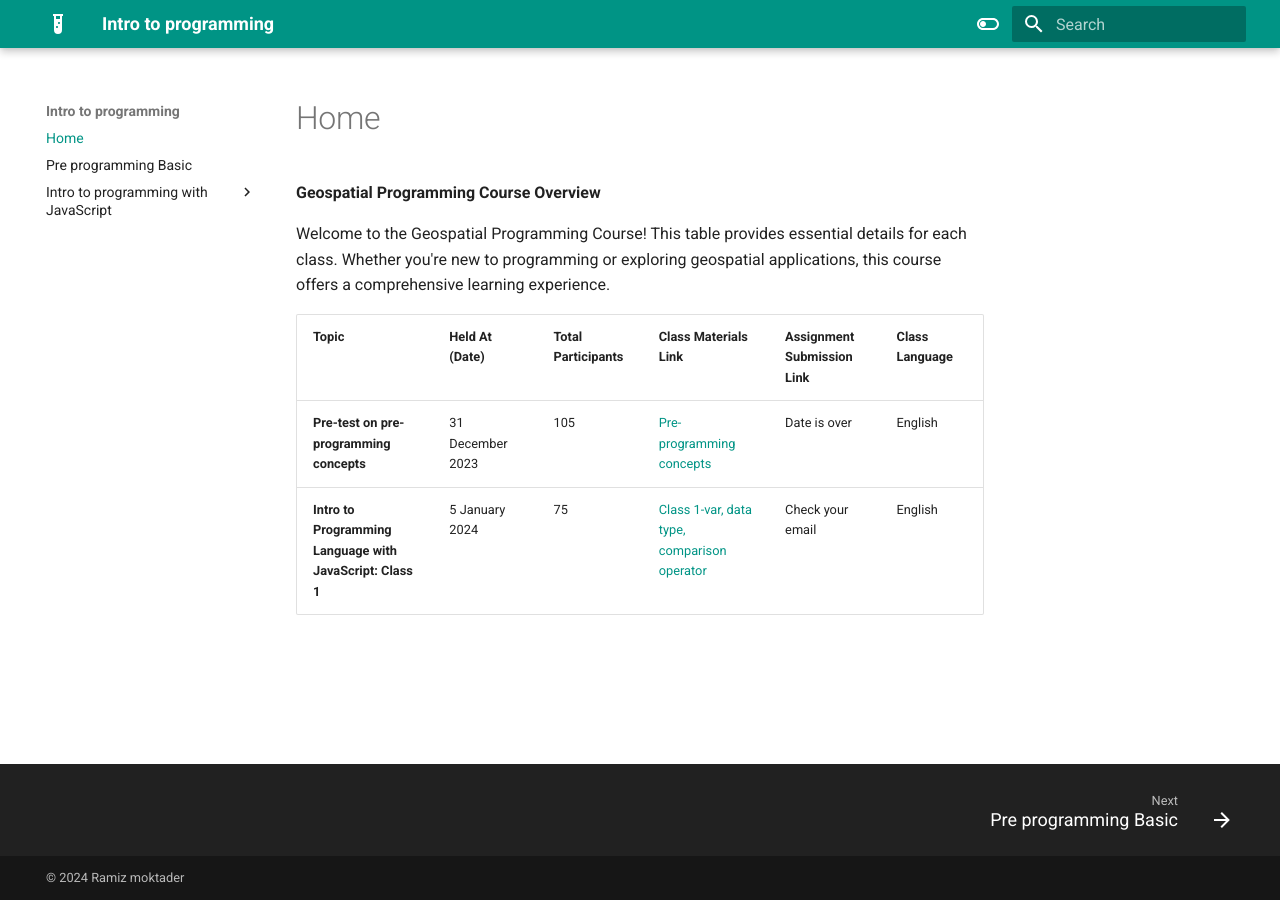
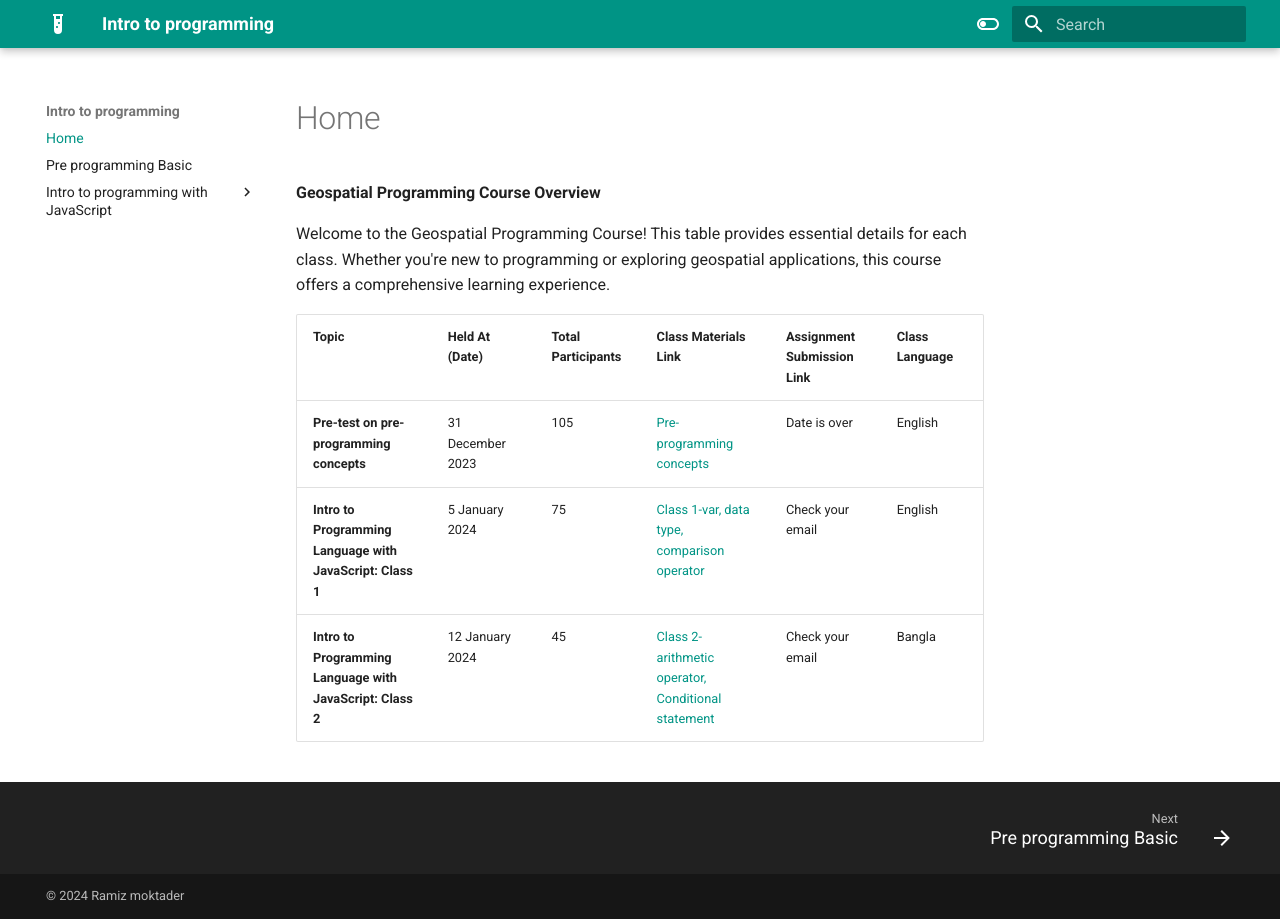
Before and after one commit to ramiz-moktader/geospatial-programming-course, an MkDocs documentation site: the page built from docs/index.md, in a window 1280 px wide. Built offline with MkDocs 1.6.1 and Material for MkDocs 9.7.7, drawn with Linux system fonts in a browser that asks for light colours.

Commit message:
second class pushed

```diff
--- a/docs/index.md
+++ b/docs/index.md
@@ -7,3 +7,4 @@ Welcome to the Geospatial Programming Course! This table provides essential deta
 | ------------------------------------ | -------------------- | ------------------- | ------------------------------------------------------ | -------------------------- | --------------- |
 | **Pre-test on pre-programming concepts** | 31 December 2023    | 105                 | [Pre-programming concepts](pre-prog-basic.md)          | Date is over     | English         |
 | **Intro to Programming Language with JavaScript: Class 1**| 5 January 2024           | 75   | [Class 1-var, data type, comparison operator](intro-to-programming-with-js-class1.md)                                    | Check your email     | English  |
+| **Intro to Programming Language with JavaScript: Class 2**| 12 January 2024           | 45   | [Class 2- arithmetic operator, Conditional statement](conditional-statements-class2.md)                                    | Check your email     | Bangla  |
```
